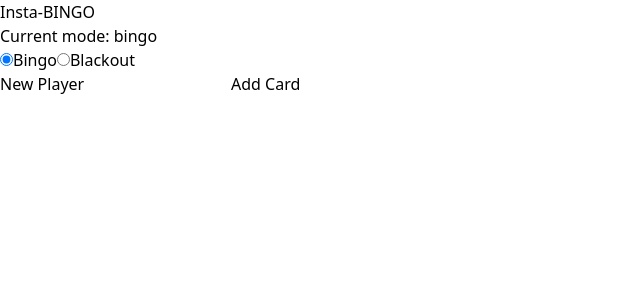
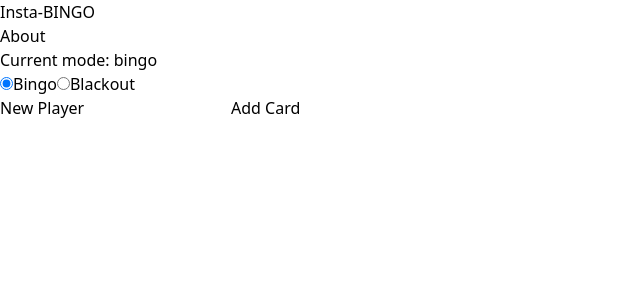
Before and after one commit to Joshawott64/insta-bingo, a React (Vite) app: page / in a window 1280 px wide. Shown: the top 300 px of the page, without its empty margins (0-640 px from the left). Built offline with nearby package versions, Linux system fonts and the light colour scheme.

Commit message:
added about dropdown

```diff
--- a/src/App.jsx
+++ b/src/App.jsx
@@ -2,6 +2,7 @@ import { useState } from "react";
 import Navbar from "./components/navbar/Navbar";
 import GameOverlay from "./components/game/GameOverlay";
 import BingoCard from "./components/bingo_card/BingoCard";
+import About from "./components/navbar/About";
 import "./App.css";
 import lodash from "lodash";
 
@@ -57,7 +58,8 @@ function App() {
 
   return (
     <>
-      <Navbar />
+      <Navbar showAbout={showAbout} setShowAbout={setShowAbout} />
+      {showAbout && <About />}
       {showGameOverlay && (
         <GameOverlay
           showGameOverlay={showGameOverlay}
--- /dev/null
+++ b/src/components/navbar/About.jsx
@@ -0,0 +1,9 @@
+const About = () => {
+  return (
+    <div>
+      <p>ABOUT DROPDOWN</p>
+    </div>
+  );
+};
+
+export default About;
--- a/src/components/navbar/Navbar.jsx
+++ b/src/components/navbar/Navbar.jsx
@@ -1,7 +1,8 @@
-const Navbar = () => {
+const Navbar = ({ showAbout, setShowAbout }) => {
   return (
     <div>
       <p>Insta-BINGO</p>
+      <button onClick={() => setShowAbout(!showAbout)}>About</button>
     </div>
   );
 };
```
